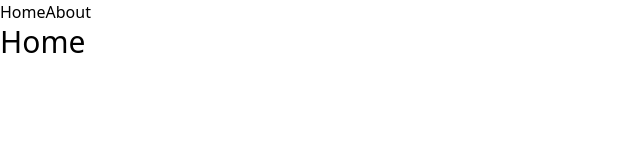
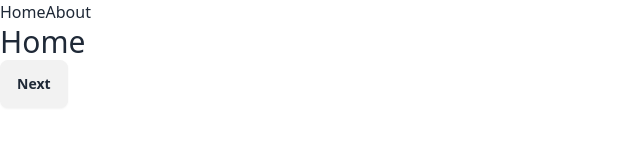
Before and after one commit to abbassiddiqi/shopping-store-vue, a Vue app: page / in a window 1280 px wide. Shown: the top 160 px of the page, without its empty margins (0-640 px from the left). Built offline with nearby package versions, Linux system fonts and the light colour scheme.

Commit message:
Install daisyui tailwind plugin

```diff
--- a/package.json
+++ b/package.json
@@ -28,6 +28,7 @@
     "@vue/eslint-config-typescript": "^12.0.0",
     "@vue/tsconfig": "^0.4.0",
     "autoprefixer": "^10.4.16",
+    "daisyui": "^4.4.18",
     "eslint": "^8.49.0",
     "eslint-plugin-vue": "^9.17.0",
     "npm-run-all2": "^6.1.1",
--- a/src/views/HomeView.vue
+++ b/src/views/HomeView.vue
@@ -5,5 +5,6 @@
 <template>
   <main>
     <h1 class="text-3xl">Home</h1>
+    <button class="btn">Next</button>
   </main>
 </template>
--- a/tailwind.config.js
+++ b/tailwind.config.js
@@ -1,6 +1,7 @@
 import typography from '@tailwindcss/typography';
 import forms from '@tailwindcss/forms';
 import aspectRatio from '@tailwindcss/aspect-ratio';
+import daisyui from 'daisyui';
 
 /** @type {import('tailwindcss').Config} */
 module.exports = {
@@ -15,5 +16,6 @@ module.exports = {
     typography,
     forms,
     aspectRatio,
+    daisyui
   ],
 }
```
Also changed, not shown: 1 other file (tests, documents, lock files or other folders).
